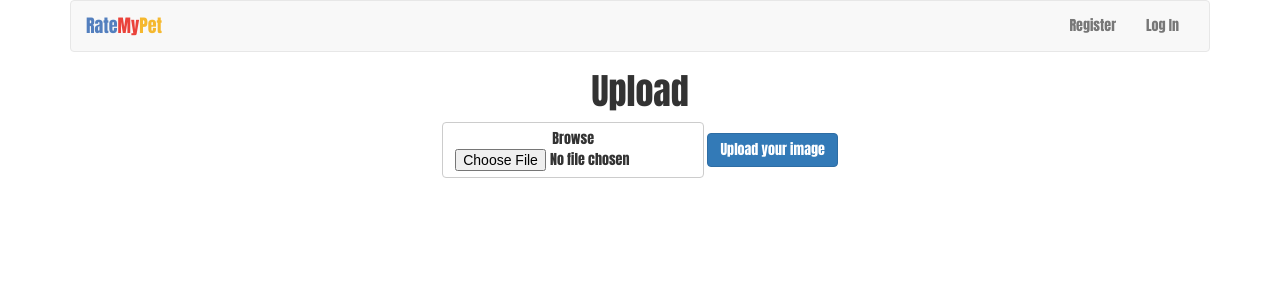
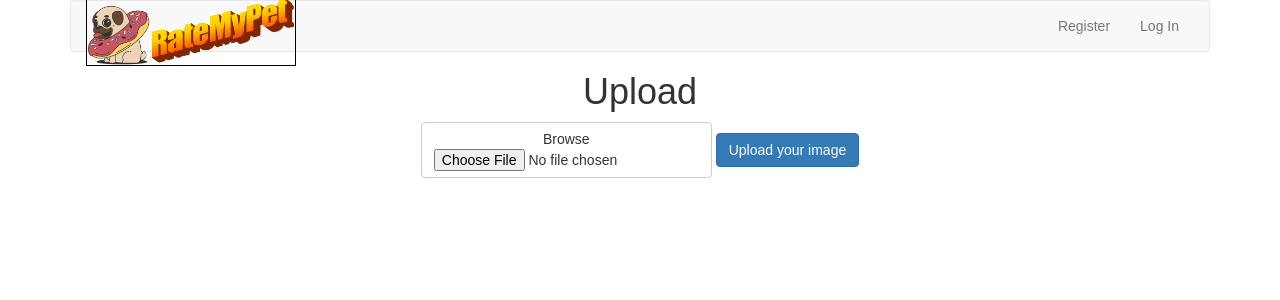
Before and after one commit to rmhklarenaar/ratemypet, a Flask app: page /upload in a window 1280 px wide. Shown: the top 300 px of the page. Run offline with Flask 2, Linux system fonts and the light colour scheme; some libraries are stand-ins or nearby versions.

Commit message:
html changes

```diff
--- a/application.py
+++ b/application.py
@@ -147,7 +147,7 @@ def userpage():
         # Volgen van andere gebruiker
         if request.form.get("follow") == "yes":
             if(follow(user_id) == "Already following"):
-                return apology("You are alraedy following this account")
+                return apology("You are already following this account")
 
         # Ontvolgen van andere gebruiker
         elif request.form.get("unfollow") == "yes":
@@ -168,7 +168,7 @@ def userpage():
 # meer info over de werking: https://medium.com/@antoinegrandiere/image-upload-and-moderation-with-python-and-flask-e7585f43828a
 # hier naar kijken alsjeblieft
 # het werkt bijna
-UPLOAD_FOLDER = os.path.basename('/static/uploads')
+UPLOAD_FOLDER = os.path.basename('../static/uploads')
 app.config['UPLOAD_FOLDER'] = UPLOAD_FOLDER
 
 @app.route("/upload", methods = ["GET", "POST"])
@@ -176,8 +176,6 @@ def upload_file():
     if request.method == "POST":
         file = request.files['image']
         f = os.path.join(app.config['UPLOAD_FOLDER'], file.filename)
-
-        file.save(f)
 
         return render_template("index.html")
     else:
--- a/static/styles.css
+++ b/static/styles.css
@@ -4,7 +4,11 @@
     margin-left: auto;
     margin-right: auto;
     text-align: center;
-    font-family: Impact, Charcoal, sans-serif;
+    font-family: Arial, Helvetica, sans-serif;
+}
+
+img {
+    border: 1px solid black;
 }
 
 /* colors for navbar */
--- a/templates/apology.html
+++ b/templates/apology.html
@@ -5,5 +5,5 @@
 {% endblock %}
 
 {% block main %}
-    <img alt="Sorry!" src="http://memegen.link/custom/{{ top | urlencode }}/{{ bottom | urlencode }}.jpg?alt=http://i.imgur.com/A3ZR65I.png"/>
+    <img alt="Sorry!" src="http://memegen.link/custom/{{ top | urlencode }}/{{ bottom | urlencode }}.jpg?alt=https://i.imgur.com/ZzQiCnz.png"/>
 {% endblock %}
--- a/templates/layout.html
+++ b/templates/layout.html
@@ -31,7 +31,7 @@
                             <span class="icon-bar"></span>
                             <span class="icon-bar"></span>
                         </button>
-                        <a class="navbar-brand" href="{{ url_for('index') }}"><span class="blue">Rate</span><span class="red">My</span><span class="yellow">Pet</span>
+                        <a class="navbar-brand" href="{{ url_for('index') }}"><img src="static/logo.png" style="height: 70px; margin-top: -20px;"/></a>
                     </div>
                     <div class="collapse navbar-collapse" id="navbar">
                         {% if session.user_id %}
--- a/templates/userpage.html
+++ b/templates/userpage.html
@@ -17,7 +17,7 @@
         <input type="hidden" name="user_id" value={{user_id}}>
         <button class="btn btn-default" type="submit" name="unfollow" value = "yes">Unfollow</button>
     </form>
-    <p>Posts: {{post_amount}}</p><p>Followers: {{follower_amount}}</p><p>Folling: {{following_amount}}</p>
+    <p>Posts: <strong>{{post_amount}}</strong> Followers: <strong>{{follower_amount}}</strong> Followng: <strong>{{following_amount}}</strong></p>
     <p>
         {% for picture in picture_info%}
             <tr>
```
Also changed, not shown: database.db, static/logo.png (added).
